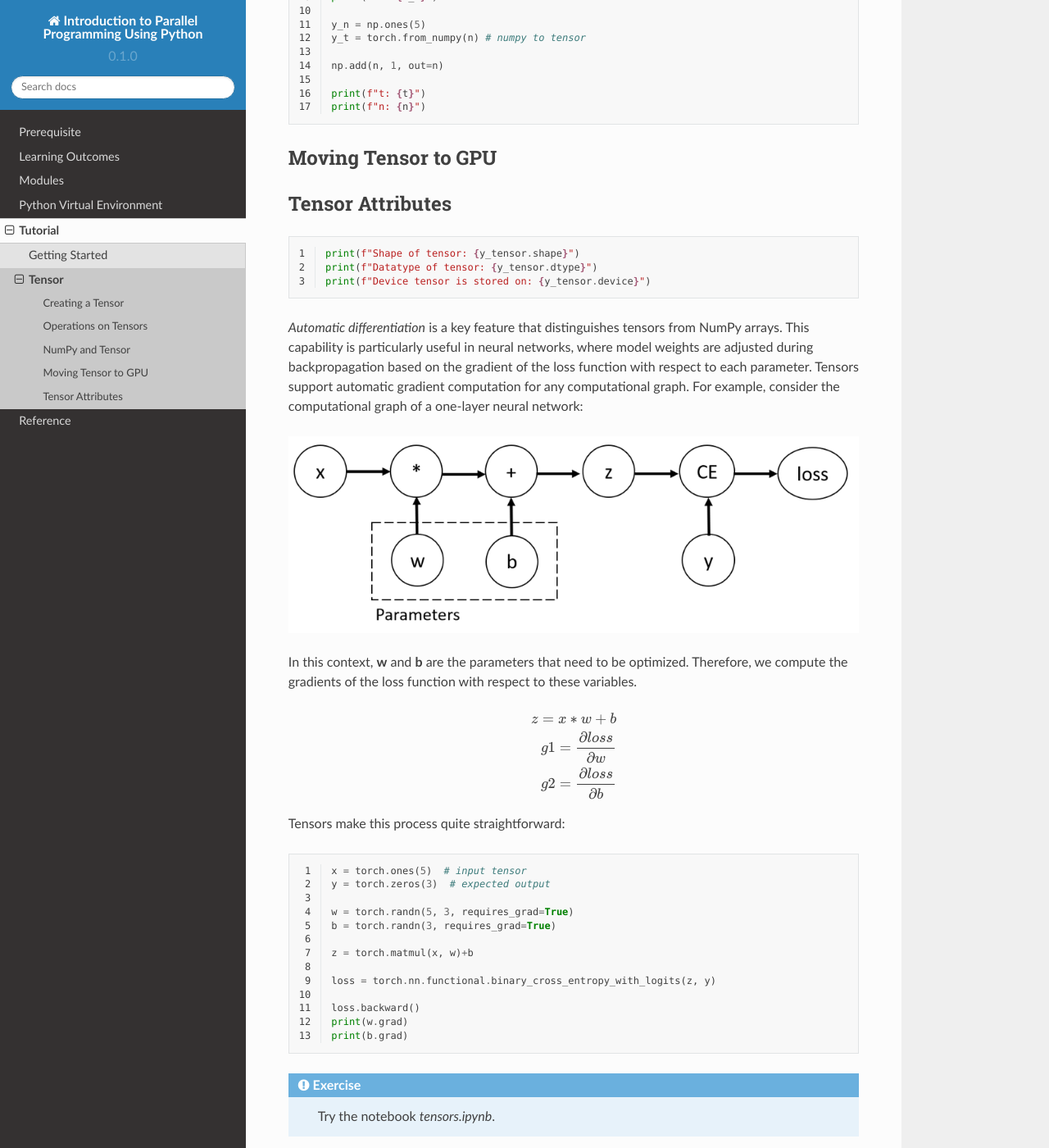
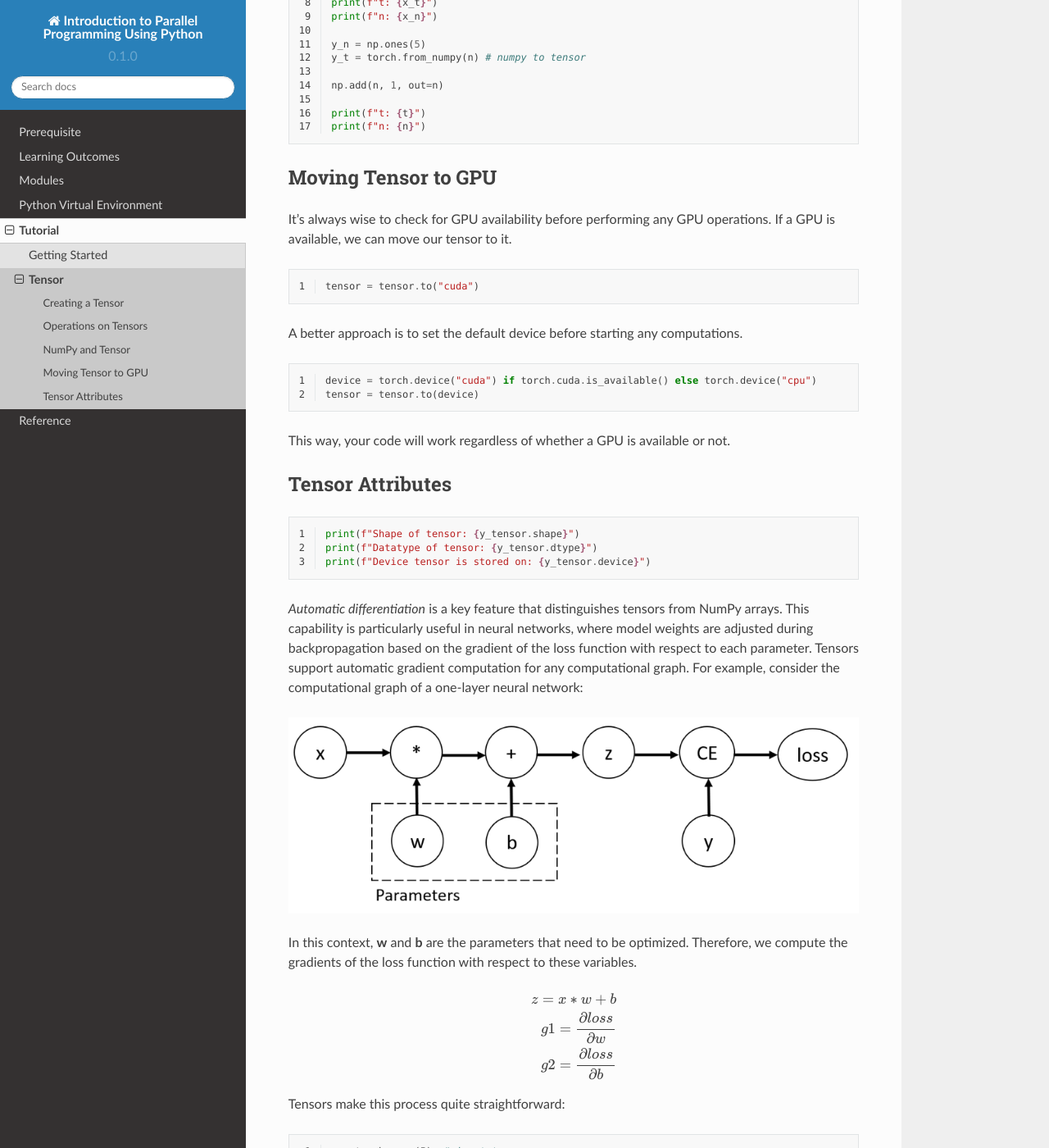
Before and after one commit to NCI900-Training-Organisation/intro-to-pytorch, a Sphinx documentation site: the page built from docs/source/tutorial/tensor.rst, in a window 1280 px wide and 1400 px high, scrolled down 2496 px. Shown: the whole window at 82% size. Built offline with Sphinx 7.4.7 and the Read the Docs theme 2.0.0, drawn with Linux system fonts in a browser that asks for light colours; some of the changed text lies outside the part shown.

Commit message:
numpy and tensor

```diff
--- a/docs/source/tutorial/tensor.rst
+++ b/docs/source/tutorial/tensor.rst
@@ -1,17 +1,16 @@
 Tensor
-------
+=======
 
 .. admonition:: Overview
    :class: Overview
 
-    * **Tutorial:** 15 min
+    * **Tutorial:** 20 min
     * **Exercises:** 15 min
 
         **Objectives:**
             #. Learn about tensors.
             #. Learn the differences between a tensor and NumPy array.
-
-
+            #. Learn how to move tensors to GPUs.
 
 
 Tensors are specialized data structures used in PyTorch to represent model inputs, outputs, and parameters. While they are conceptually similar to
@@ -151,7 +150,23 @@ the other.
 Moving Tensor to GPU
 *********************
 
+It's always wise to check for GPU availability before performing any GPU operations. If a GPU is available,
+we can move our tensor to it.
 
+.. code-block:: python
+    :linenos:
+
+    tensor = tensor.to("cuda")
+
+A better approach is to set the default device before starting any computations.
+
+.. code-block:: python
+    :linenos:
+
+    device = torch.device("cuda") if torch.cuda.is_available() else torch.device("cpu")
+    tensor = tensor.to(device)
+
+This way, your code will work regardless of whether a GPU is available or not.
 
 Tensor Attributes
 *****************
@@ -213,5 +228,6 @@ Tensors make this process quite straightforward:
 .. admonition:: Key Points
    :class: hint
 
-    #. In PyTorch, we can create tensors using various techniques.
-    #. Automatic differentiation is simple with tensors in PyTorch.
+    #. Tensors in PyTorch can be created using various methods.
+    #. Moving tensors to GPUs can be done in a device-agnostic manner.
+    #. Automatic differentiation is straightforward with tensors in PyTorch.
```
